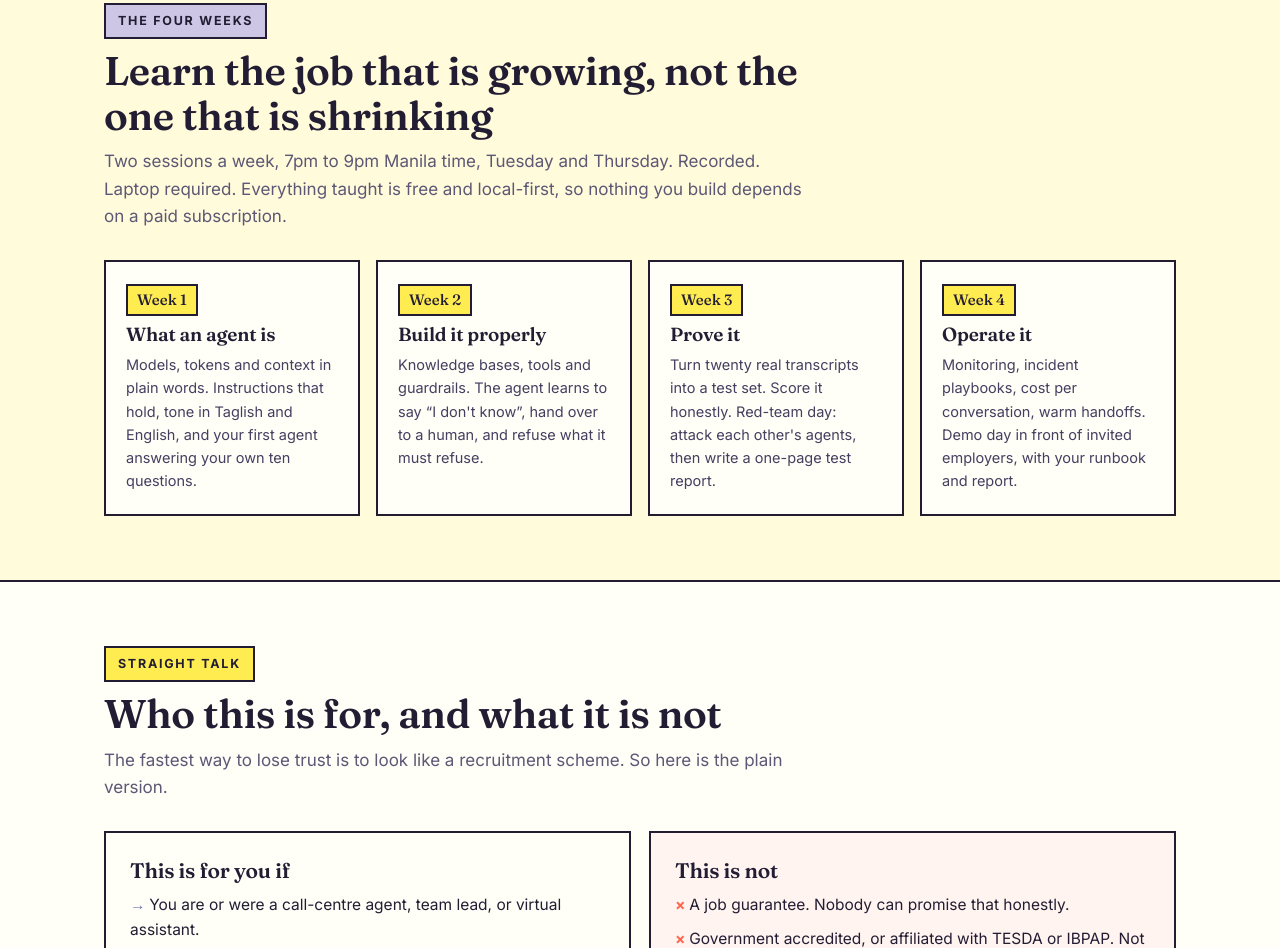
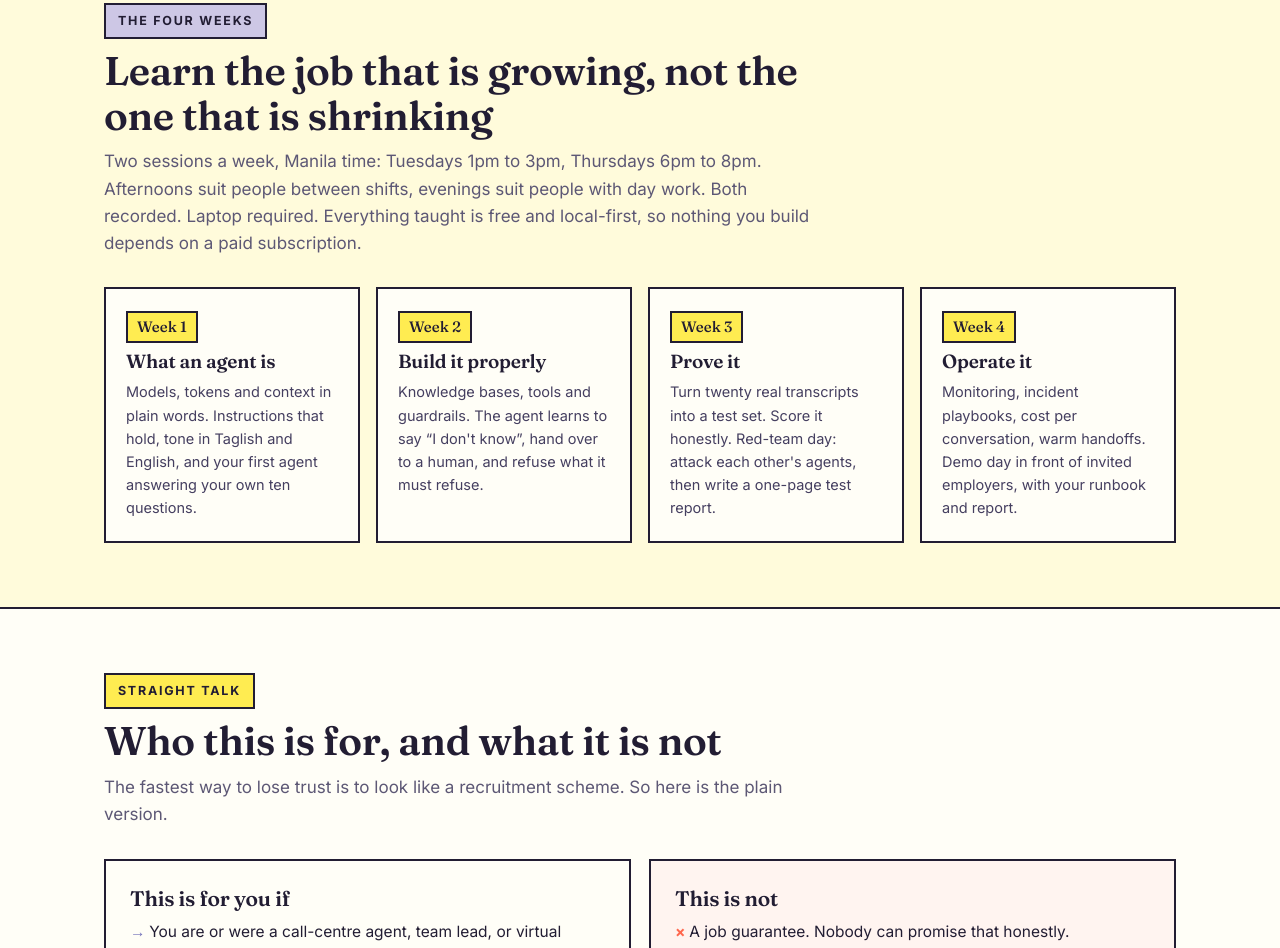
Before and after one commit to boktoday/bpo-ai-agent-website, a plain HTML site: page index.html in a window 1280 px wide. Shown: the part 1223-2171 px from the top of the page. Drawn offline with Linux system fonts and the light colour scheme.

Commit message:
Schedule: Tue 1-3pm, Thu 6-8pm Manila

```diff
--- a/index.html
+++ b/index.html
@@ -194,7 +194,7 @@
     <div class="sec-head">
       <span class="kicker" style="background:var(--lav)">The four weeks</span>
       <h2>Learn the job that is growing, not the one that is shrinking</h2>
-      <p>Two sessions a week, 7pm to 9pm Manila time, Tuesday and Thursday. Recorded. Laptop required. Everything taught is free and local-first, so nothing you build depends on a paid subscription.</p>
+      <p>Two sessions a week, Manila time: Tuesdays 1pm to 3pm, Thursdays 6pm to 8pm. Afternoons suit people between shifts, evenings suit people with day work. Both recorded. Laptop required. Everything taught is free and local-first, so nothing you build depends on a paid subscription.</p>
     </div>
     <div class="weeks">
       <div class="week"><span class="n">Week 1</span><h3>What an agent is</h3><p>Models, tokens and context in plain words. Instructions that hold, tone in Taglish and English, and your first agent answering your own ten questions.</p></div>
```
